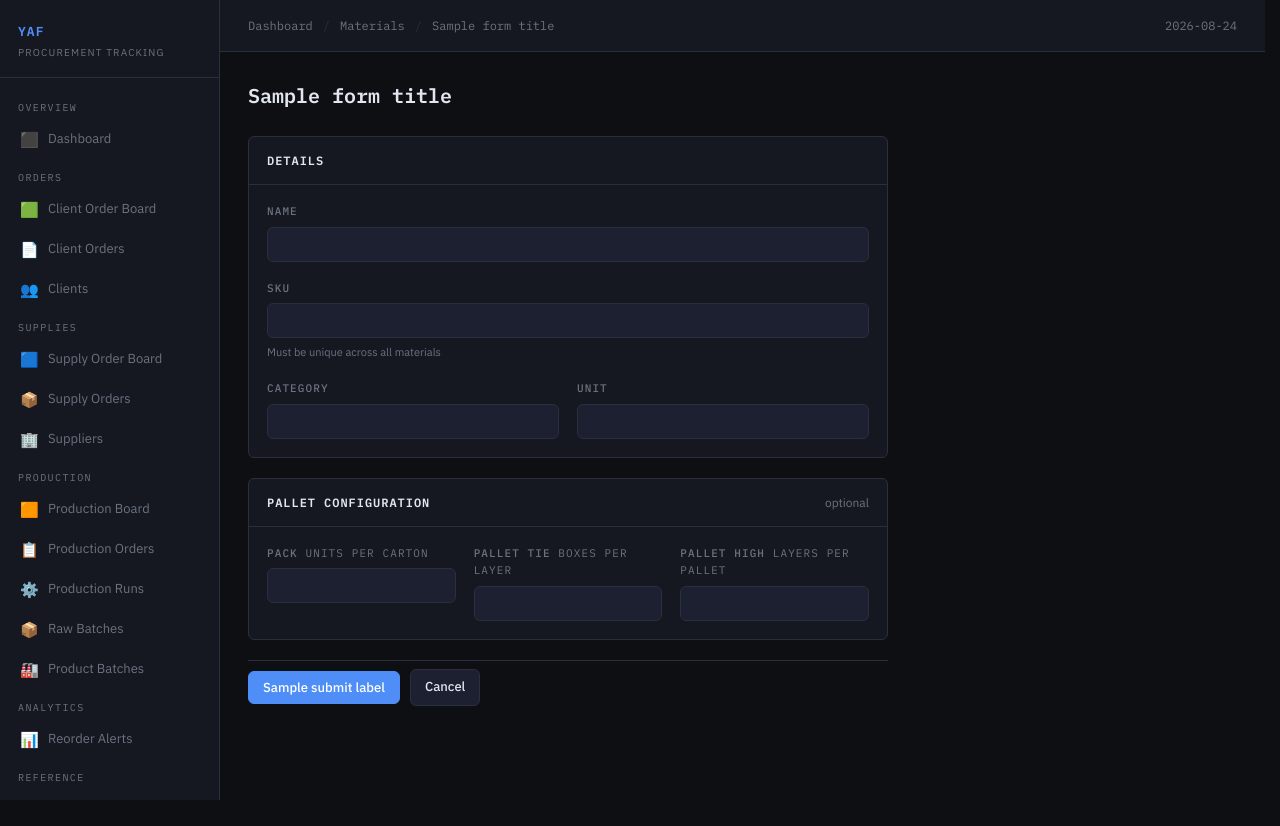
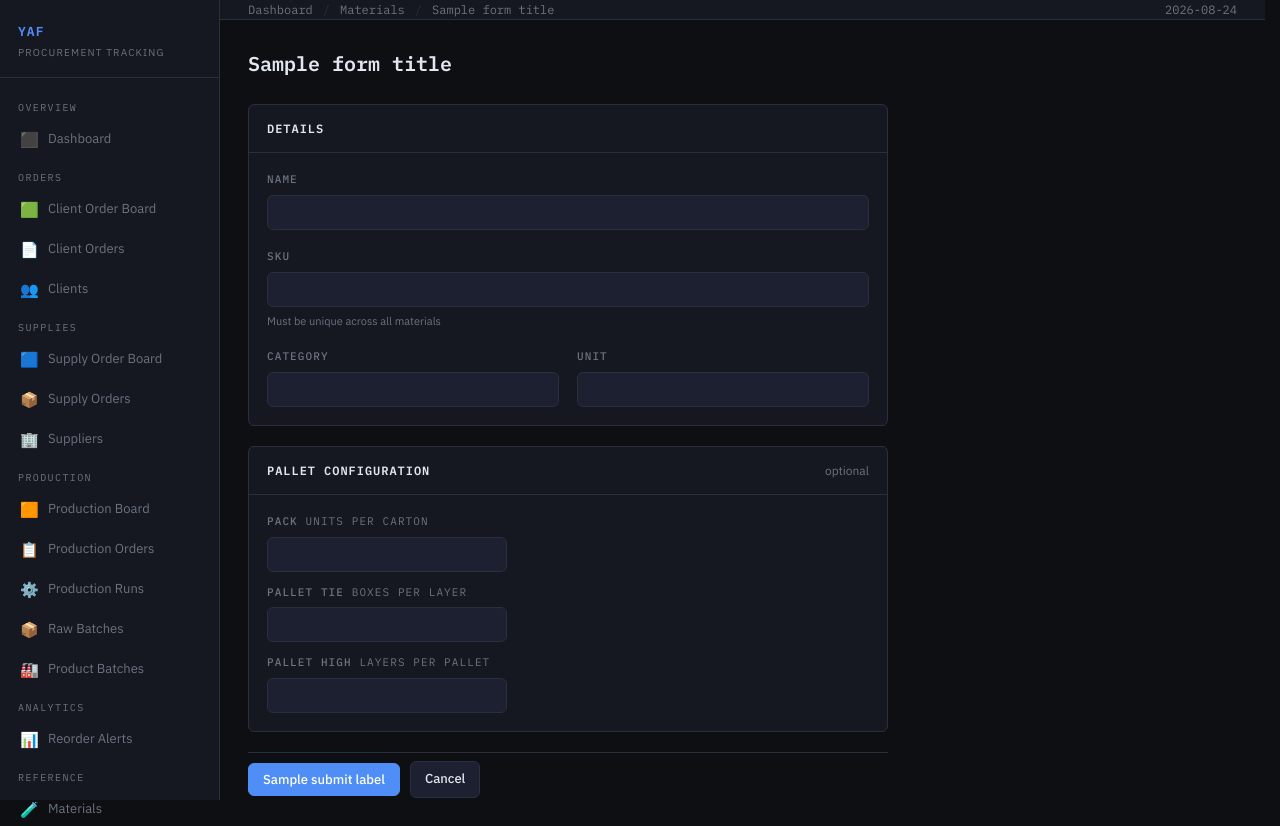
Before and after one commit to akprodromou/production_tracker, a Django app: template templates/materials/form.html in a window 1280 px wide. Before the commit the page ends 800 px from the top, so only its background shows below. Run offline with Django 5.2, Linux system fonts and the light colour scheme; the template is opened without the code that fills it: most values are stand-ins (such as "Sample title", 1, 10 or a date in 2020); form fields are guessed from the names that the template uses.

Commit message:
fix: pallet fields stacked vertically in material edit form

```diff
--- a/templates/materials/form.html
+++ b/templates/materials/form.html
@@ -47,7 +47,7 @@
       <span style="color:var(--muted);font-size:12px;margin-left:8px">optional</span>
     </div>
     <div class="card-body">
-      <div class="form-grid form-grid-3">
+      <div style="display:flex;flex-direction:column;gap:12px;max-width:240px">
         <div class="form-group">
           <label>Pack <span style="color:var(--muted);font-weight:400;font-size:11px">units per carton</span></label>
           {{ form.pack }}
```
